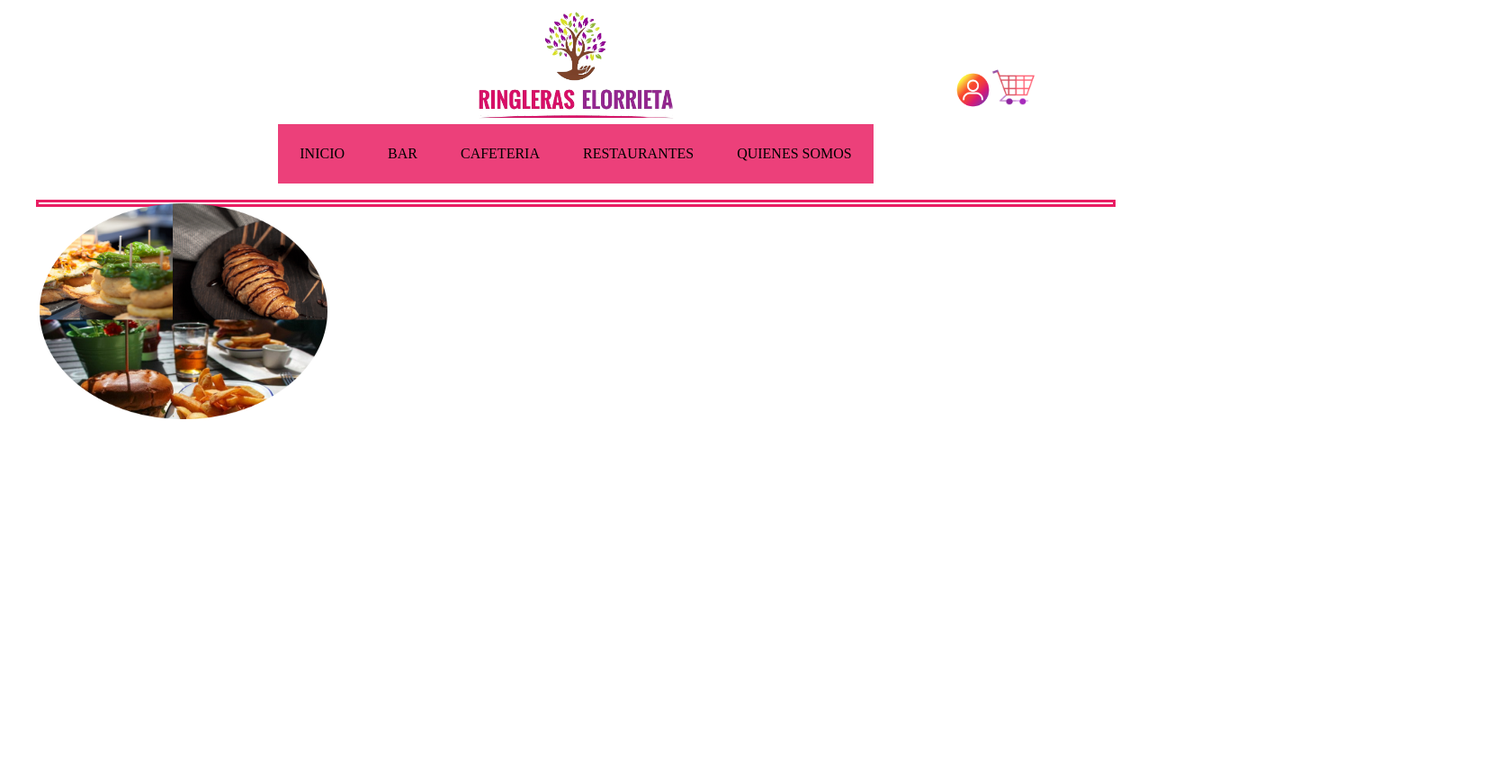
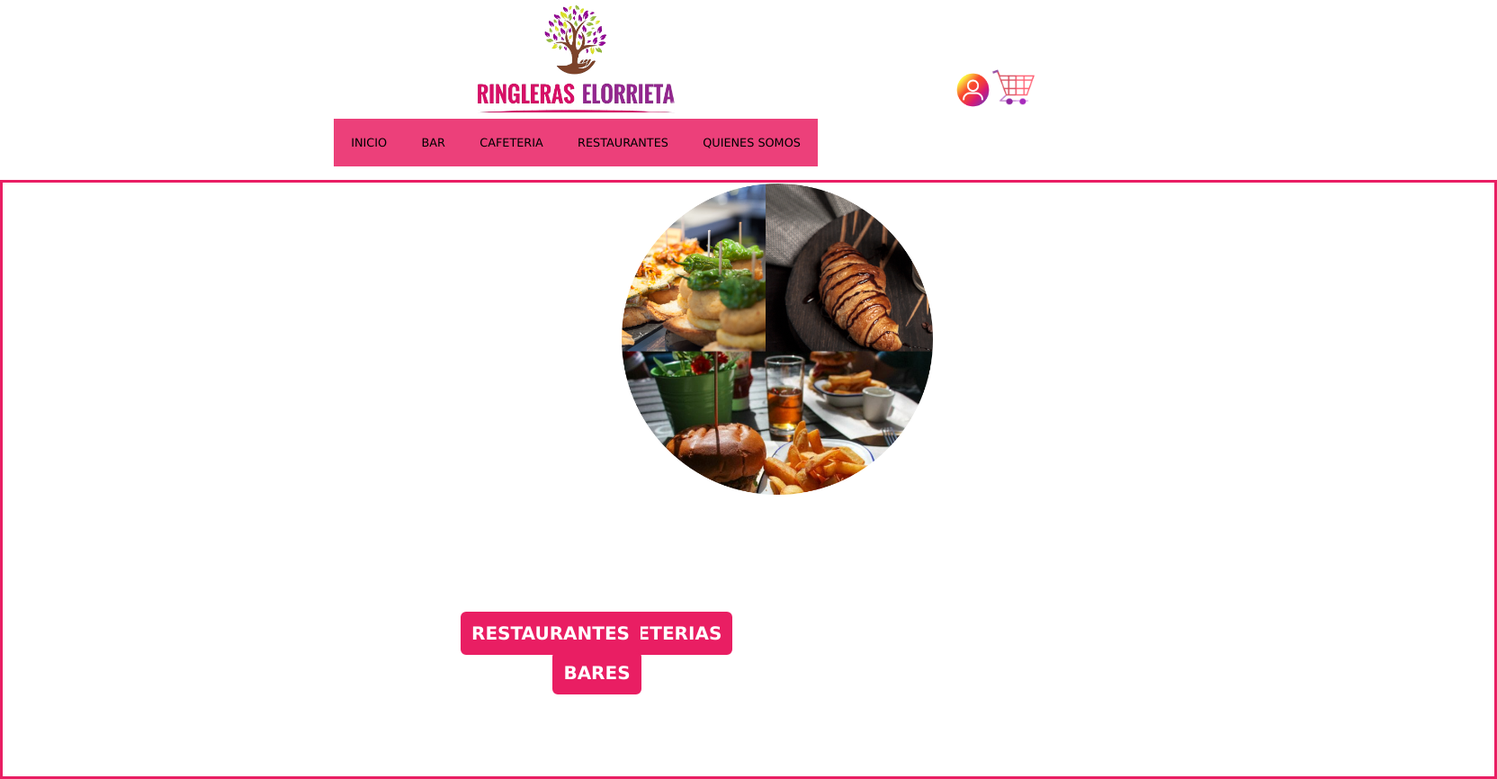
Before and after one commit to infabeti/Reto2-Otazua-Lucho, a plain HTML site: page index.html in a window 1280 px wide. Shown: the whole page at 90% size, 1664 px wide, since content can reach past the window. Before the commit the page ends 800 px from the top, so only its background shows below. Drawn offline with Linux system fonts and the light colour scheme.

Commit message:
Index finalizado

```diff
--- a/index.html
+++ b/index.html
@@ -4,7 +4,8 @@
 	<title>Inicio</title>
 	<link rel="stylesheet" type="text/css" href="src/css/index.css">
 	<link rel="stylesheet" type="text/css" href="src/css/nav.css">
-	<link rel="shortcut icon"  href="#">
+	<link rel="stylesheet" type="text/css" href="src/css/btn.css">
+	<link rel="shortcut icon" href="src/img/CirculoComida.ico">
 </head>
 <body>
 	<div name="Encabezado">
@@ -16,24 +17,32 @@
 		<div alt="menu de navegacion" class="mc">
 			<nav class="menup">
 					<ul>
-						<li><a href="layout.html">INICIO</a></li>
-						<li><a href="#">BAR</a>
-						<li><a href="#">CAFETERIA</a></li>
-						<li><a href="#">RESTAURANTES</a></li>
-						<li><a href="#">QUIENES SOMOS</a></li>
+						<li><a href="index.html">INICIO</a></li>
+						<li><a href="bar.html">BAR</a>
+						<li><a href="cafeteria.html">CAFETERIA</a></li>
+						<li><a href="restaurantes.html">RESTAURANTES</a></li>
+						<li><a href="faq.html">QUIENES SOMOS</a></li>
 					</ul>
 				</nav>
 		</div>
 	</div>
 	<br>
-	<div name="Cuerpo">
-		<table>
-			<tr>
-				<td>
-					<img src="src/img/CirculoComida.png" class="LogoCirculo">
-				</td>
-			</tr>
+	<div name ="El cuerpo">
+		<table class="table1">
+			<tbody>
+				<tr>
+					<td>
+						<img src="src/img/CirculoComida.png" class="LogoCirculo">
+						<div name="Botones">
+							<a class="btncafeteria" href="cafeteria.html">CAFETERIAS</a>
+							<a class="btnrestaurantes" href="restaurantes.html">RESTAURANTES</a>
+							<a class="btnbar" href="bar.html">BARES</a>
+						</div>
+					</td>
+				</tr>
+			</tbody>
 		</table>
+
 	</div>
 </body>
 </html>
--- /dev/null
+++ b/src/css/btn.css
@@ -0,0 +1,53 @@
+.btncafeteria {
+ 	text-decoration: none;
+    padding: 10px;
+    font-weight: 600;
+    font-size: 20px;
+    color: #ffffff;
+    background-color: #E91E63;
+    border-radius: 6px;
+    border: 2px solid #E91E63;
+    position: absolute;
+    top: 85%;
+    left: 51%;
+}
+
+.btncafeteria:hover {
+    background-color: #EC407A;
+}
+
+.btnrestaurantes {
+	text-decoration: none;
+    padding: 10px;
+    font-weight: 600;
+    font-size: 20px;
+    color: #ffffff;
+    background-color: #E91E63;
+    border-radius: 6px;
+    border: 2px solid #E91E63;
+    position: absolute;
+    top: 85%;
+    left: 40%;
+}
+
+.btnrestaurantes:hover {
+    background-color: #EC407A;
+}
+
+.btnbar {
+	text-decoration: none;
+    padding: 10px;
+    font-weight: 600;
+    font-size: 20px;
+    color: #ffffff;
+    background-color: #E91E63;
+    border-radius: 6px;
+    border: 2px solid #E91E63;
+    position: absolute;
+    top: 90.5%;
+    left: 48%;
+}
+
+.btnbar:hover {
+    background-color: #EC407A;
+}
--- a/src/css/index.css
+++ b/src/css/index.css
@@ -1,3 +1,13 @@
+body {
+	font-family: Verdana,Arial,sans-serif;
+	font-size: 0.8em;
+	margin: 0;
+	padding: 0;
+	height: 100vh;
+	background-position: center;
+
+}
+
 .LogoCarrito {
 	position: absolute;
 	top: 9%;
@@ -23,11 +33,11 @@
 	height: 15%;
 }
 
-table {
+.table1 {
 	border: 3px solid #E91E63;
 	border-collapse:collapse;
-	width:95%;
-	height:50%;
+	width:130em;
+	height:52em;
 	display: block;
 	margin-right: auto;
 	margin-left: auto;
@@ -35,8 +45,7 @@ table {
 
 .LogoCirculo {
 	position: absolute;
-	width: 25%;
-	height: 30%;
-	left: auto;
-	right: auto;
+	left: 54em;
+	right: 54em;
+	width: 27%;
 }
```
Also changed, not shown: src/img/CirculoComida.ico (added).
